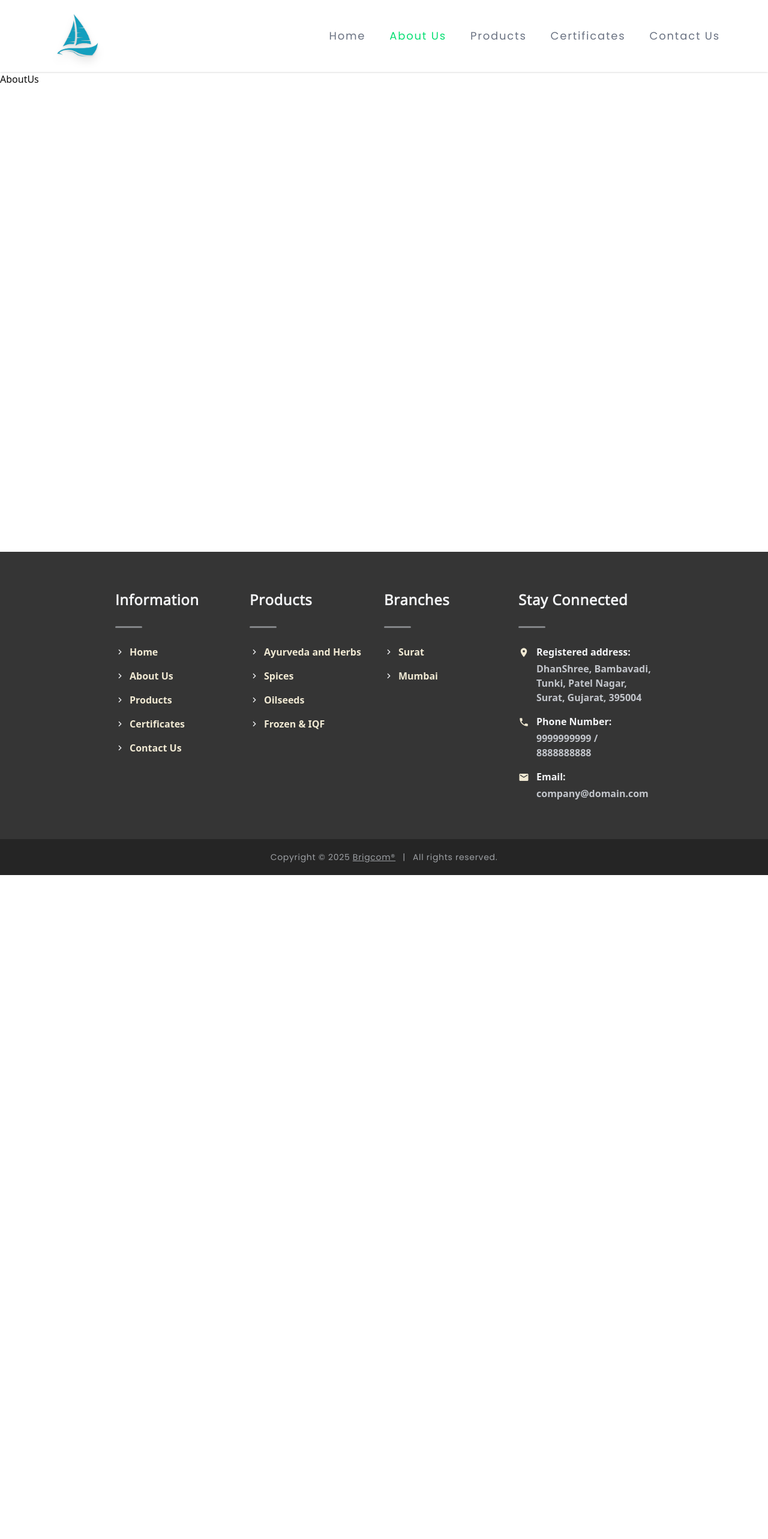
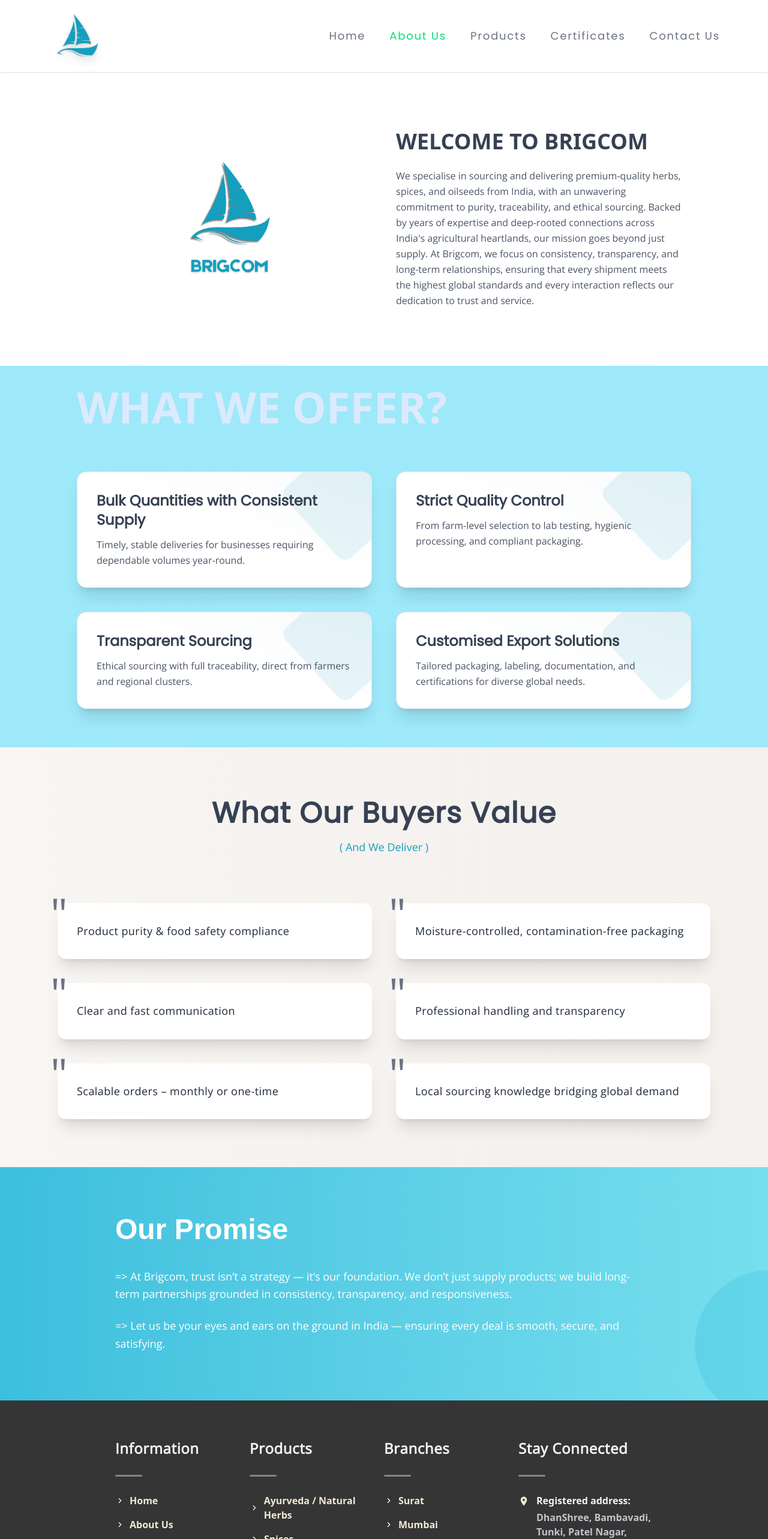
Before and after one commit to deep-sutariya/brigcom, a Next.js app: page /about in a window 1280 px wide. Shown: the top 2566 px of the page at 60% size. Before the commit the page ends 1459 px from the top, so only its background shows below. Built offline with nearby package versions, Linux system fonts and the light colour scheme.

Commit message:
build[about.tsx] : created about page

```diff
--- a/src/app/about/page.tsx
+++ b/src/app/about/page.tsx
@@ -1,5 +1,140 @@
+import Image from "next/image";
+
 export default function AboutUs() {
   return (
-    <div className="h-screen">AboutUs</div>
+    <main className="text-gray-800 ">
+      <section className=" py-24 px-6 md:px-12 lg:px-36 text-center flex gap-x-10 items-center justify-center">
+        <div className="flex-[0.5] w-full flex justify-center items-center">
+          <img
+            className="h-72 object-contain"
+            src="/8.jpg"
+            alt="About us main"
+          />
+        </div>
+
+        <div className="flex-[0.5]">
+          <h1 className="text-4xl font-bold mb-6 text-gray-700 text-left">
+            WELCOME TO BRIGCOM
+          </h1>
+          <p className="max-w-2xl mx-auto text-base leading-relaxed text-gray-600 text-left font-details">
+            We specialise in sourcing and delivering premium-quality herbs,
+            spices, and oilseeds from India, with an unwavering commitment to
+            purity, traceability, and ethical sourcing. Backed by years of
+            expertise and deep-rooted connections across India's agricultural
+            heartlands, our mission goes beyond just supply. At Brigcom, we
+            focus on consistency, transparency, and long-term relationships,
+            ensuring that every shipment meets the highest global standards and
+            every interaction reflects our dedication to trust and service.
+          </p>
+        </div>
+      </section>
+
+      <section className="py-16 px-6 md:px-12 lg:px-32 bg-gradient-to-tl from-[#9ee9fa] to-[#9de8f9] relative">
+        <h2 className=" absolute top-8 left-32 text-7xl font-extrabold mb-10 text-center text-blue-100 uppercase font-stretch-110%">
+          What We Offer?
+        </h2>
+        <div className="grid grid-cols-1 md:grid-cols-2 gap-10 mt-28">
+          {[
+            {
+              title: "Bulk Quantities with Consistent Supply",
+              description:
+                "Timely, stable deliveries for businesses requiring dependable volumes year-round.",
+            },
+            {
+              title: "Strict Quality Control",
+              description:
+                "From farm-level selection to lab testing, hygienic processing, and compliant packaging.",
+            },
+            {
+              title: "Transparent Sourcing",
+              description:
+                "Ethical sourcing with full traceability, direct from farmers and regional clusters.",
+            },
+            {
+              title: "Customised Export Solutions",
+              description:
+                "Tailored packaging, labeling, documentation, and certifications for diverse global needs.",
+            },
+          ].map((item, idx) => (
+            <div
+              key={idx}
+              className={`relative group bg-gradient-to-tr from-white via-white to-gray-50 p-8 rounded-2xl overflow-hidden shadow-xl border border-gray-200 hover:shadow-2xl hover:-translate-y-1 transition-all duration-500 animate-fade-up`}
+              style={{ animationDelay: `${idx * 150}ms` }}
+            >
+              <div className="absolute -top-10 -right-10 w-40 h-40 bg-[#169EBE]/10 rotate-45 rounded-2xl z-0 animate-spin-slow"></div>
+
+              <div className="relative z-10">
+                <h3 className="text-2xl font-semibold text-gray-700 mb-3 font-main">
+                  {item.title}
+                </h3>
+                <p className="text-gray-600 leading-relaxed font-details">
+                  {item.description}
+                </p>
+              </div>
+            </div>
+          ))}
+        </div>
+      </section>
+
+      <section className="relative bg-[#F5F2EF] py-20 px-6 md:px-16 lg:px-24 overflow-hidden">
+        <div className="absolute inset-0 bg-gradient-to-r from-[#FDFBFA] via-[#F5F2EF] to-[#F2EFEB] opacity-40 z-0 animate-bg-gradient"></div>
+
+        <h2 className="text-4xl md:text-5xl font-main font-extrabold text-center text-gray-700 mb-20 relative z-10 leading-tight tracking-wide animate-fadeIn">
+          What Our Buyers Value
+          <span className="block text-[#169EBE] text-lg font-details font-light mt-3 tracking-normal">
+            ( And We Deliver )
+          </span>
+        </h2>
+
+        <div className="grid grid-cols-1 sm:grid-cols-2 gap-10 relative z-10 ">
+          {[
+            "Product purity & food safety compliance",
+            "Moisture-controlled, contamination-free packaging",
+            "Clear and fast communication",
+            "Professional handling and transparency",
+            "Scalable orders – monthly or one-time",
+            "Local sourcing knowledge bridging global demand",
+          ].map((text, idx) => (
+            <div
+              key={idx}
+              className={`
+           p-8 rounded-xl bg-white shadow-xl hover:shadow-2xl
+          hover:scale-105 transition-all duration-500 ease-in-out
+          animate-fadeInCard delay-[${idx * 200}ms]
+        `}
+            >
+              <div className="absolute -left-3 -top-5 h-10 w-10 rounded-full transition-all duration-300 text-7xl text-gray-500 font-details">
+                "
+              </div>
+              <p className="text-gray-800 text-lg leading-relaxed tracking-wide font-details">
+                {text}
+              </p>
+            </div>
+          ))}
+        </div>
+      </section>
+
+      <section className="relative py-20 px-6 md:px-12 lg:px-24 bg-[#3bbfdd] text-white overflow-hidden">
+        <div className="absolute inset-0 bg-gradient-to-r from-[#3bbfdd] to-[#9ef4fa] opacity-60 z-0 animate-bgGradient"></div>
+
+        <div className="absolute top-[-10%] left-[-20%] w-[200px] h-[200px] bg-[#9ef4fa] opacity-20 rounded-full animate-float1"></div>
+        <div className="absolute bottom-[-5%] right-[-10%] w-[250px] h-[250px] bg-[#3bbfdd] opacity-30 rounded-full animate-float2"></div>
+
+        <div className="max-w-4xl mx-auto text-left relative z-10">
+          <h2 className="text-4xl md:text-5xl font-semibold mb-10 animate-fadeInUp font-heading">
+            Our Promise
+          </h2>
+          <p className="text-lg leading-relaxed mb-6 animate-fadeInUp animate-delay-200 font-details">
+            {`=> At Brigcom, trust isn’t a strategy — it’s our foundation. We don’t
+            just supply products; we build long-term partnerships grounded in
+            consistency, transparency, and responsiveness.`}
+          </p>
+          <p className="text-lg leading-relaxed animate-fadeInUp animate-delay-400 font-details">
+            {`=> Let us be your eyes and ears on the ground in India — ensuring every
+            deal is smooth, secure, and satisfying.`}
+          </p>
+        </div>
+      </section>
+    </main>
   );
-};
+}
--- a/src/app/globals.css
+++ b/src/app/globals.css
@@ -168,3 +168,138 @@
       transform: translateY(100%);
   }
 }
+
+@keyframes spinSlow {
+  0% {
+    transform: rotate(0deg);
+  }
+  100% {
+    transform: rotate(360deg);
+  }
+}
+
+.animate-spin-slow {
+  animation: spinSlow 12s linear infinite;
+}
+
+@keyframes fadeIn {
+  0% {
+    opacity: 0;
+    transform: translateY(20px);
+  }
+  100% {
+    opacity: 1;
+    transform: translateY(0);
+  }
+}
+
+@keyframes fadeInCard {
+  0% {
+    opacity: 0;
+    transform: translateY(10px);
+  }
+  100% {
+    opacity: 1;
+    transform: translateY(0);
+  }
+}
+
+@keyframes bg-gradient {
+  0% {
+    background-position: 100% 100%;
+  }
+  50% {
+    background-position: 50% 50%;
+  }
+  100% {
+    background-position: 100% 100%;
+  }
+}
+
+/* Animation classes */
+.animate-fadeIn {
+  animation: fadeIn 1s ease-out forwards;
+}
+
+.animate-fadeInCard {
+  animation: fadeInCard 1s ease-out forwards;
+}
+
+.animate-bg-gradient {
+  animation: bg-gradient 10s ease-in-out infinite;
+}
+
+/* Animated Gradient Background */
+@keyframes bgGradient {
+  0% {
+    background-position: 100% 100%;
+  }
+  50% {
+    background-position: 0% 0%;
+  }
+  100% {
+    background-position: 100% 100%;
+  }
+}
+
+/* Floating Shapes Animations */
+@keyframes float1 {
+  0% {
+    transform: translateY(0) rotate(0);
+  }
+  50% {
+    transform: translateY(-20px) rotate(10deg);
+  }
+  100% {
+    transform: translateY(0) rotate(0);
+  }
+}
+
+@keyframes float2 {
+  0% {
+    transform: translateY(0) rotate(0);
+  }
+  50% {
+    transform: translateY(15px) rotate(-15deg);
+  }
+  100% {
+    transform: translateY(0) rotate(0);
+  }
+}
+
+/* Fade In and Move Up Effect for Content */
+@keyframes fadeInUp {
+  0% {
+    opacity: 0;
+    transform: translateY(30px);
+  }
+  100% {
+    opacity: 1;
+    transform: translateY(0);
+  }
+}
+
+/* Animation Classes */
+.animate-bgGradient {
+  animation: bgGradient 15s ease-in-out infinite;
+}
+
+.animate-float1 {
+  animation: float1 10s ease-in-out infinite;
+}
+
+.animate-float2 {
+  animation: float2 10s ease-in-out infinite;
+}
+
+.animate-fadeInUp {
+  animation: fadeInUp 1.5s ease-out forwards;
+}
+
+.animate-fadeInUp.animate-delay-200 {
+  animation-delay: 0.2s;
+}
+
+.animate-fadeInUp.animate-delay-400 {
+  animation-delay: 0.4s;
+}
--- a/src/app/products/[productType]/page.tsx
+++ b/src/app/products/[productType]/page.tsx
@@ -21,7 +21,7 @@
         </div>
         <div className="mt-1 lg:mt-2 border-b-3 rounded-full max-w-[30%] mx-auto border-[#169EBE]"></div>
       </div>
-      <div className="flex items-center justify-center gap-x-10 py-4 px-8 my-20">
+      <div className="flex items-center justify-center gap-x-10 py-4 px-28 my-20">
         {(productData[productType as keyof typeof productData] || []).map(
           (item, index) => {
             return (
--- a/src/app/products/page.tsx
+++ b/src/app/products/page.tsx
@@ -9,8 +9,8 @@
         </div>
         <div className="mt-1 lg:mt-2 border-b-3 rounded-full max-w-[30%] mx-auto border-[#169EBE]"></div>
       </div>
-      <div className="flex items-center justify-center gap-x-10 py-4 px-8 my-20">
-        <ProductCard imageUrl="/4.jpg" title="Ayurveda And Herbs" link="/products/ayurvedaandherbs" />
+      <div className="flex items-center justify-center gap-x-10 py-4 px-28 my-20">
+        <ProductCard imageUrl="/4.jpg" title="Ayurveda / Natural Herbs" link="/products/ayurvedaandherbs" />
         <ProductCard imageUrl="/4.jpg" title="Oil Seeds" link="/products/oilseeds" />
         <ProductCard imageUrl="/4.jpg" title="Spices" link="/products/spices" />
         <ProductCard imageUrl="/4.jpg" title="Frozen & IQF" link="/" />
--- a/src/components/ProductsCard.tsx
+++ b/src/components/ProductsCard.tsx
@@ -11,7 +11,7 @@
   return (
     <Link
       href={link}
-      className=" w-1/6 rounded-lg overflow-hidden shadow-lg bg-white"
+      className=" w-2/6 rounded-lg overflow-hidden shadow-lg bg-white"
     >
       <img className="w-full h-48 object-cover" src={imageUrl} alt={title} />
       <div className="p-4">
--- a/src/lib/data.ts
+++ b/src/lib/data.ts
@@ -7,7 +7,7 @@
     { name: "Contact Us", link: "/contact" },
   ],
   Products: [
-    { name: "Ayurveda and Herbs", link: "/ayurvedaandherbs" },
+    { name: "Ayurveda / Natural Herbs", link: "/ayurvedaandherbs" },
     { name: "Spices", link: "/spices" },
     { name: "Oilseeds", link: "/oilseeds" },
     { name: "Frozen & IQF", link: "/" }
@@ -383,7 +383,7 @@
 
 
 export const productUrltoNameMapping: Record<string, string> = {
-  "ayurvedaandherbs": "Ayurveda and Herbs",
+  "ayurvedaandherbs": "Ayurveda / Natural Herbs",
   "spices": "Spices",
   "oilseeds": "Oil Seeds",
 
```
